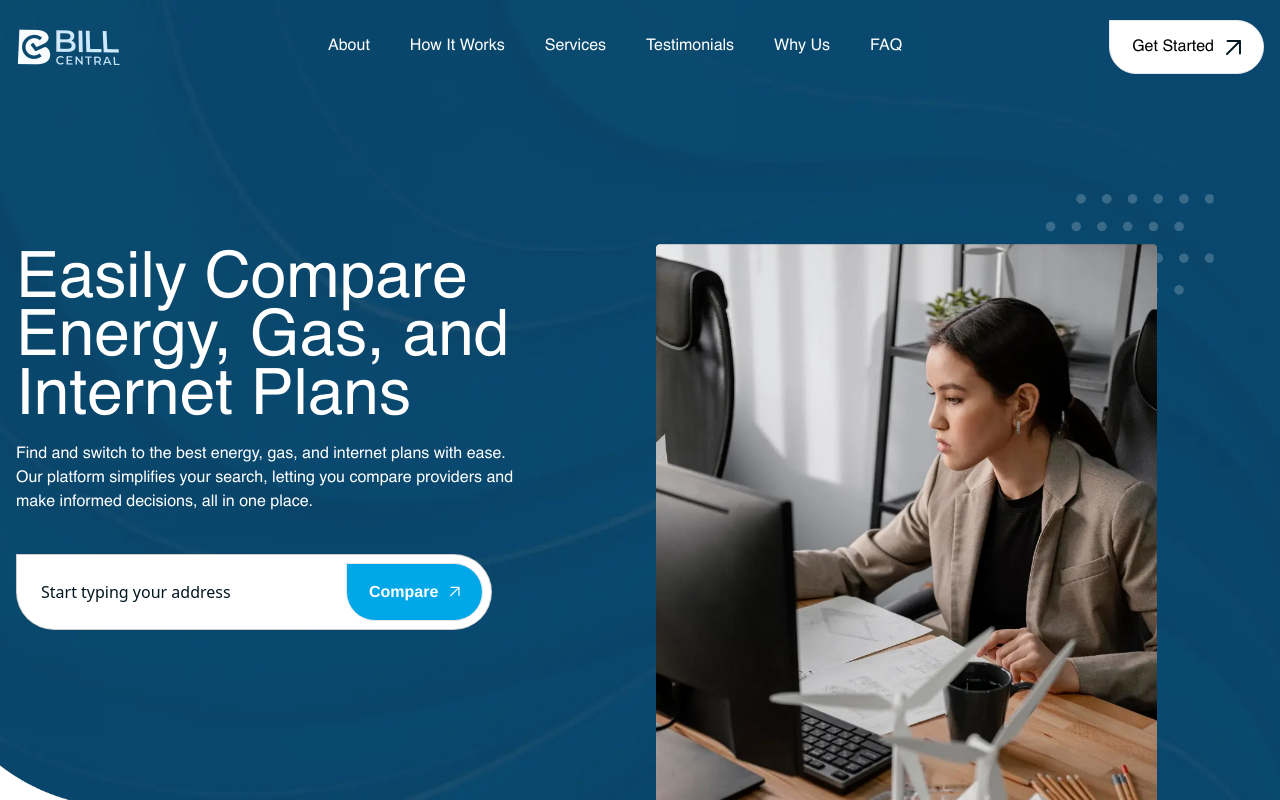
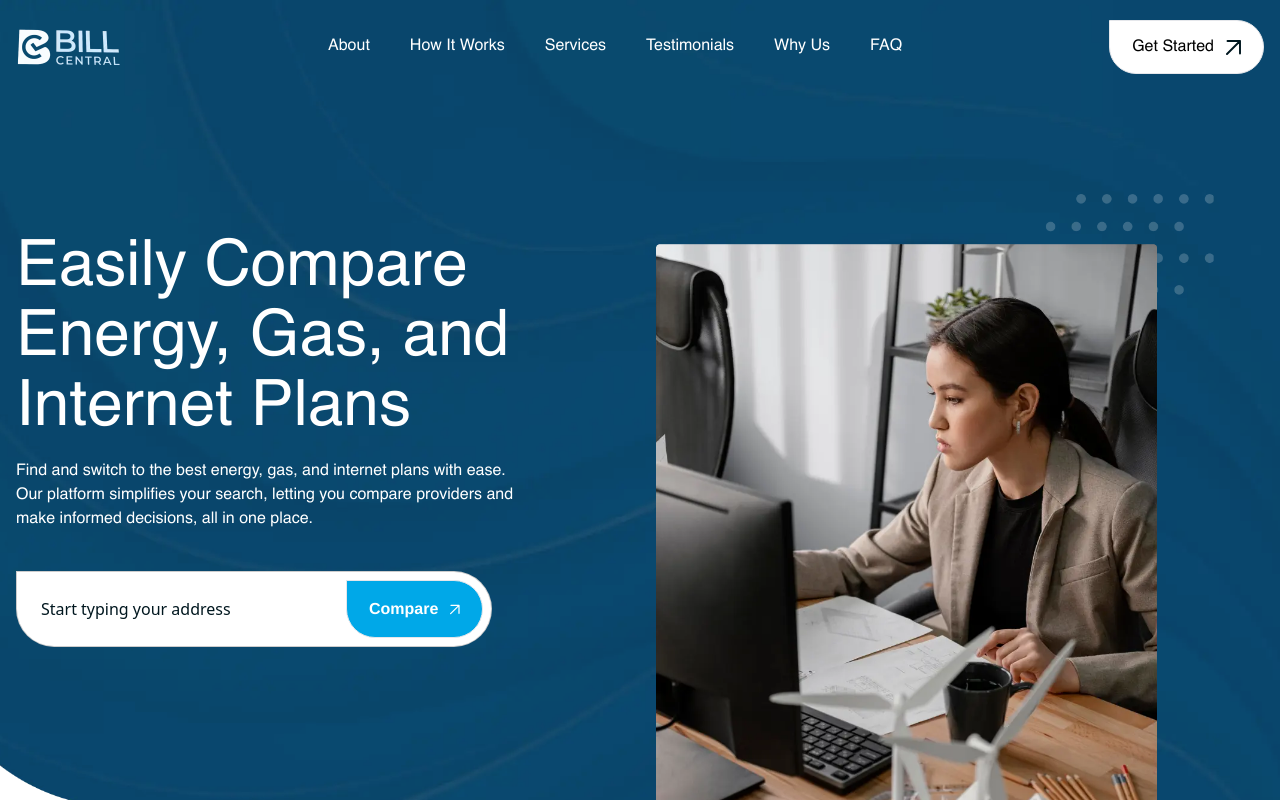
Before and after one commit to mohitgoyat525/Bill-centerl, a React (Create React App) app: page / in a window 1280 px wide. Shown: the top 800 px of the page. Built offline with nearby package versions, Linux system fonts and the light colour scheme.

Commit message:
add-changes

```diff
--- a/src/components/HeroSection.jsx
+++ b/src/components/HeroSection.jsx
@@ -13,10 +13,10 @@ const HeroSection = () => {
           <div className="flex items-center max-lg:flex-col gap-8 max-lg:gap-6 max-xl:py-14 max-md:py-7">
             <div className="w-6/12 max-lg:w-full">
               <div>
-                <h1 className="leading-[70px] font-helvetica max-w-[612px] max-lg:max-w-none max-lg:text-center  font-normal leading-[91.429%] text-[64px] text-white max-xl:text-5xl max-lg:text-4xl max-md:text-3xl">
+                <h1 className="leading-[70px] font-helvetica max-w-[612px] max-lg:max-w-none max-lg:text-center  font-normal text-[64px] text-white max-xl:text-5xl max-lg:text-4xl max-md:text-3xl">
                   Easily Compare Energy, Gas, and Internet Plans
                 </h1>
-                <p className="font-helvetica max-lg:text-center text-base font-normal max-w-[506px] pt-4 text-white max-md:max-w-none max-lg:mx-auto">
+                <p className="leading-[24px] font-helvetica max-lg:text-center text-base font-normal max-w-[506px] pt-4 text-white max-md:max-w-none max-lg:mx-auto">
                   Find and switch to the best energy, gas, and internet plans
                   with ease. Our platform simplifies your search, letting you
                   compare providers and make informed decisions, all in one
```
